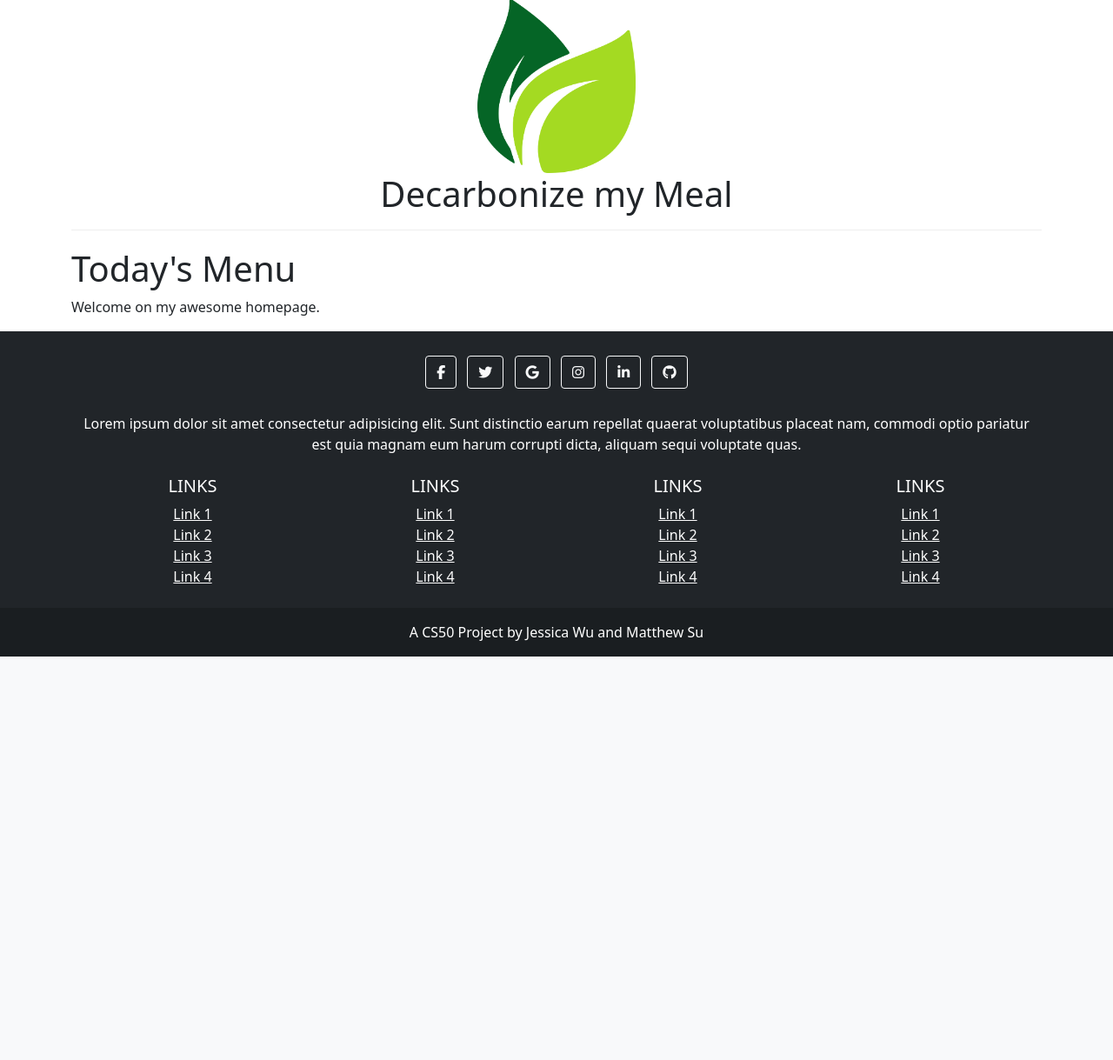
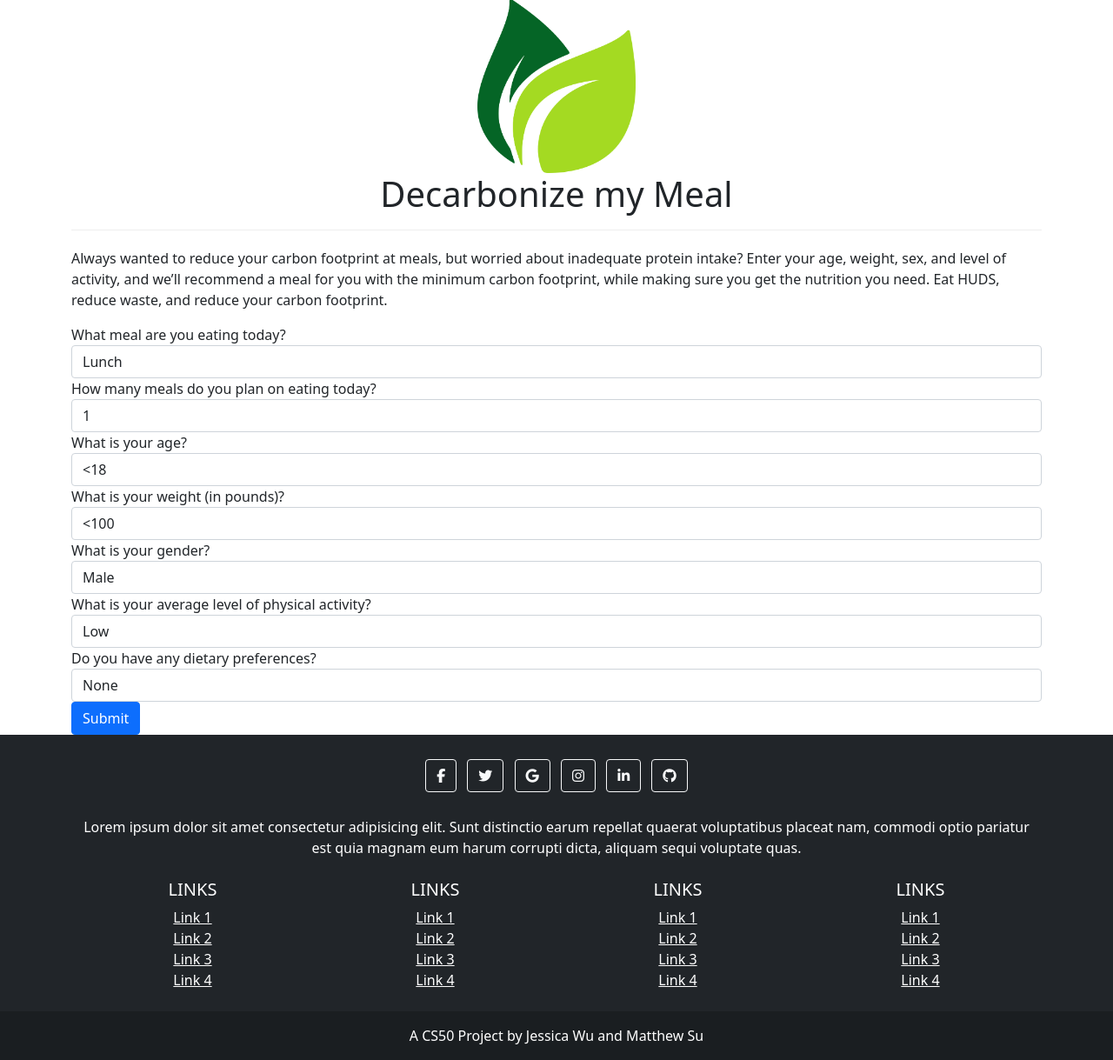
Before and after one commit to IsoPhoenix/huds-green, a Flask app: page /decarbonize in a window 1280 px wide. Shown: the part 97-1316 px from the top of the page at 87% size. Before the commit the page ends 852 px from the top, so only its background shows below. Run offline with Flask 2, Linux system fonts and the light colour scheme; some libraries are stand-ins or nearby versions.

Commit message:
added form

```diff
--- a/app.py
+++ b/app.py
@@ -2,7 +2,7 @@
 # https://stackabuse.com/deploying-a-flask-application-to-heroku/
 
 # app.py
-from flask import Flask, request, jsonify, render_template
+from flask import Flask, request, jsonify, render_template, redirect
 app = Flask(__name__)
 
 @app.route('/getmsg/', methods=['GET'])
@@ -49,9 +49,13 @@ def post_something():
 def index():
     return render_template("index.html")
 
-@app.route("/decarbonize", methods=["GET"])
+@app.route("/decarbonize", methods=["GET", "POST"])
 def decarbonize():
-    return render_template("decarbonize.html")
+    if request.method == "GET":
+        return render_template("decarbonize.html")
+    else:
+        # Do stuff
+        return redirect("/")
 
 if __name__ == '__main__':
     # Threaded option to enable multiple instances for multiple user access support
--- a/templates/decarbonize.html
+++ b/templates/decarbonize.html
@@ -15,7 +15,85 @@
 </div>
 
 <div class="container">
-    <h1>Today's Menu</h1>
-    <p>Welcome on my awesome homepage.</p>
+    <p>Always wanted to reduce your carbon footprint at meals, but worried about inadequate protein intake? Enter your
+        age, weight, sex, and level of activity, and we’ll recommend a meal for you with the minimum carbon footprint,
+        while making sure you get the nutrition you need. Eat HUDS, reduce waste, and reduce your carbon footprint.</p>
+
+    <form action="/decarbonize" method="post">
+        <div class="form-group">
+            <label for="meal">What meal are you eating today?</label>
+            <select class="form-control" id="meal">
+                <option>Lunch</option>
+                <option>Dinner</option>
+            </select>
+        </div>
+        <div class="form-group">
+            <label for="mealCount">How many meals do you plan on eating today?</label>
+            <select class="form-control" id="mealCount">
+                <option>1</option>
+                <option>2</option>
+                <option>3</option>
+                <option>4</option>
+            </select>
+        </div>
+        <div class="form-group">
+            <label for="age">What is your age?</label>
+            <select class="form-control" id="age">
+                <option>&lt;18</option>
+                <option>19</option>
+                <option>20</option>
+                <option>21</option>
+                <option>22</option>
+                <option>23</option>
+                <option>&gt;23</option>
+            </select>
+        </div>
+        <div class="form-group">
+            <label for="weight">What is your weight (in pounds)?</label>
+            <select class="form-control" id="weight">
+                <option>&lt;100</option>
+                <option>100-110</option>
+                <option>110-120</option>
+                <option>120-130</option>
+                <option>130-140</option>
+                <option>140-150</option>
+                <option>140-150</option>
+                <option>150-160</option>
+                <option>160-170</option>
+                <option>170-180</option>
+                <option>180-190</option>
+                <option>190-200</option>
+                <option>&gt;200</option>
+            </select>
+        </div>
+        <div class="form-group">
+            <label for="gender">What is your gender?</label>
+            <select class="form-control" id="gender">
+                <option value="1">Male</option>
+                <option value="2">Female</option>
+                <option value="3">Nonbinary</option>
+                <option value="0">Prefer not to say</option>
+            </select>
+        </div>
+        <div class="form-group">
+            <label for="activity">What is your average level of physical activity?</label>
+            <select class="form-control" id="activity">
+                <option>Low</option>
+                <option>Moderate</option>
+                <option>High</option>
+            </select>
+        </div>
+        <div class="form-group">
+            <label for="preferences">Do you have any dietary preferences?</label>
+            <select class="form-control" id="preferences">
+                <option value="0" selected>None</option>
+                <option value="1">Vegan</option>
+                <option value="2">Vegetarian</option>
+                <option value="3">I usually eat meat, but I’m willing to eat only vegetarian proteins today</option>
+                <option value="4">I usually eat meat, but I’m willing to avoid red meats today</option>
+            </select>
+        </div>
+        <button type="submit" class="btn btn-primary">Submit</button>
+    </form>
 </div>
 {% endblock %}
```
